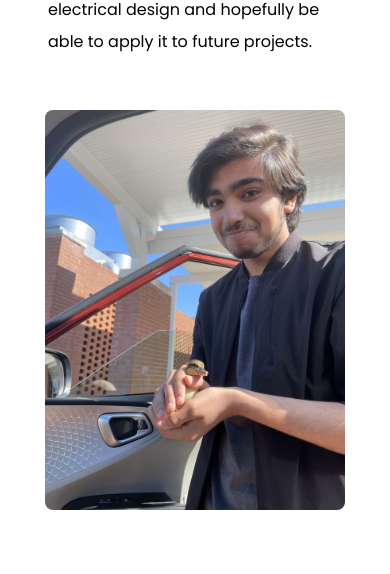
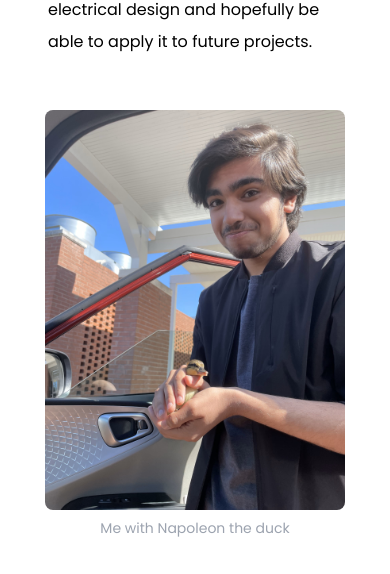
Before and after one commit to VaitVhat52/20time, a Next.js app: page / in a window 390 px wide. Shown: the part 782-1356 px from the top of the page. Before the commit the page ends 1332 px from the top, so only its background shows below. Built offline with nearby package versions, Linux system fonts and the light colour scheme.

Commit message:
Update page.jsx

```diff
--- a/src/app/page.jsx
+++ b/src/app/page.jsx
@@ -36,14 +36,17 @@ export default function Home() {
           </p>
         </div>
       </div>
-      <div className="mx-auto mb-10 -mt-5">
+      <figure className="mx-auto mb-10 -mt-5">
         <Image
           src={"/bio.jpg"}
           width={300}
           height={300}
           className="rounded-lg mt-10 md:mx-auto block md:hidden"
         />
-      </div>
+        <figcaption className="text-center text-sm pt-2 text-gray-400 block md:hidden">
+          Me with Napoleon the duck
+        </figcaption>
+      </figure>
     </div>
   );
 }
```
